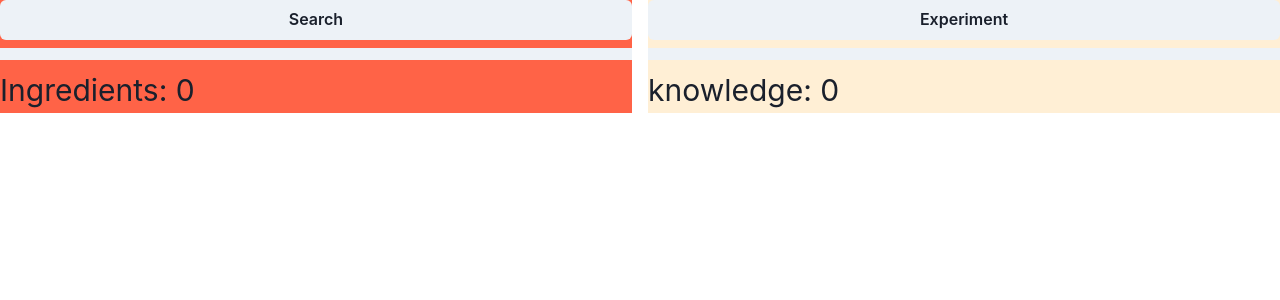
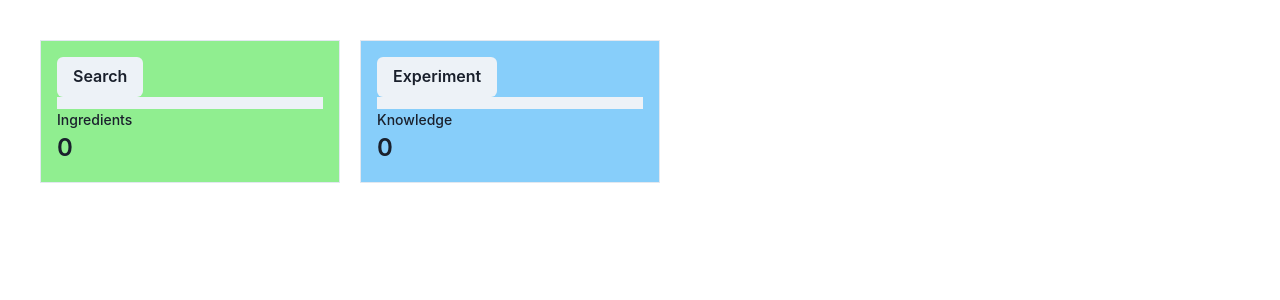
Before and after one commit to Opsi/alchemy-game, a React (Create React App) app: page / in a window 1280 px wide. Shown: the top 300 px of the page. Built offline with nearby package versions, Linux system fonts and the light colour scheme.

Commit message:
improved style

```diff
--- a/src/components/Experiment.tsx
+++ b/src/components/Experiment.tsx
@@ -1,10 +1,10 @@
-import { Button, Progress, VStack, Text } from "@chakra-ui/react";
-import { Dispatch } from "react";
+import { Box, Button, Progress, Stat, StatLabel, StatNumber } from "@chakra-ui/react";
+import React, { Dispatch } from "react";
 import { Action, State } from "./MainPage";
 
 const Experiment = (props: { state: State; dispatch: Dispatch<Action> }) => {
   return (
-    <VStack spacing={2} align="stretch">
+    <Box borderWidth="1px" p="4" bg="LightSkyBlue">
       <Button
         disabled={
           props.state.runningActivity === "experiment" ||
@@ -23,8 +23,11 @@ const Experiment = (props: { state: State; dispatch: Dispatch<Action> }) => {
           props.state.runningActivity === "experiment" ? "green" : "gray"
         }
       />
-      <Text fontSize="3xl">knowledge: {props.state.experiment.knowledge}</Text>
-    </VStack>
+      <Stat>
+        <StatLabel>Knowledge</StatLabel>
+        <StatNumber>{props.state.experiment.knowledge}</StatNumber>
+      </Stat>
+    </Box>
   );
 };
 
--- a/src/components/MainPage.tsx
+++ b/src/components/MainPage.tsx
@@ -1,5 +1,8 @@
-import { Grid, GridItem } from "@chakra-ui/react";
-import React, { useEffect, useReducer } from "react";
+import { Box, HStack } from "@chakra-ui/react";
+import React, {
+    useEffect,
+    useReducer
+} from "react";
 import Experiment from "./Experiment";
 import Search from "./Search";
 
@@ -142,20 +145,20 @@ const MainPage = () => {
 
   useEffect(() => {
     const interval = setInterval(() => {
-      dispatch({ type: 'tick' })
+      dispatch({ type: "tick" });
     }, 100);
     return () => clearInterval(interval);
   }, []);
 
   return (
-    <Grid templateColumns="repeat(2, 1fr)" gap={4}>
-      <GridItem bg="tomato">
+    <HStack spacing={5} p="10">
+      <Box minW="300px">
         <Search state={state} dispatch={dispatch} />
-      </GridItem>
-      <GridItem bg="papayawhip">
+      </Box>
+      <Box minW="300px">
         <Experiment state={state} dispatch={dispatch} />
-      </GridItem>
-    </Grid>
+      </Box>
+    </HStack>
   );
 };
 
--- a/src/components/Search.tsx
+++ b/src/components/Search.tsx
@@ -1,16 +1,17 @@
 import {
-  Button,
-  Progress,
-  Text,
-  VStack,
-  Box,
+    Box,
+    Button,
+    Progress,
+    Stat,
+    StatLabel,
+    StatNumber
 } from "@chakra-ui/react";
-import { Dispatch } from "react";
+import React, { Dispatch } from "react";
 import { Action, State } from "./MainPage";
 
 const Search = (props: { state: State; dispatch: Dispatch<Action> }) => {
   return (
-    <VStack spacing={2} align="stretch">
+    <Box borderWidth="1px" p="4" bg="LightGreen">
       <Button
         disabled={props.state.runningActivity === "search"}
         onClick={() =>
@@ -26,8 +27,11 @@ const Search = (props: { state: State; dispatch: Dispatch<Action> }) => {
           props.state.runningActivity === "search" ? "green" : "gray"
         }
       />
-      <Text fontSize="3xl">Ingredients: {props.state.search.ingredients}</Text>
-    </VStack>
+      <Stat>
+        <StatLabel>Ingredients</StatLabel>
+        <StatNumber>{props.state.search.ingredients}</StatNumber>
+      </Stat>
+    </Box>
   );
 };
 
```
